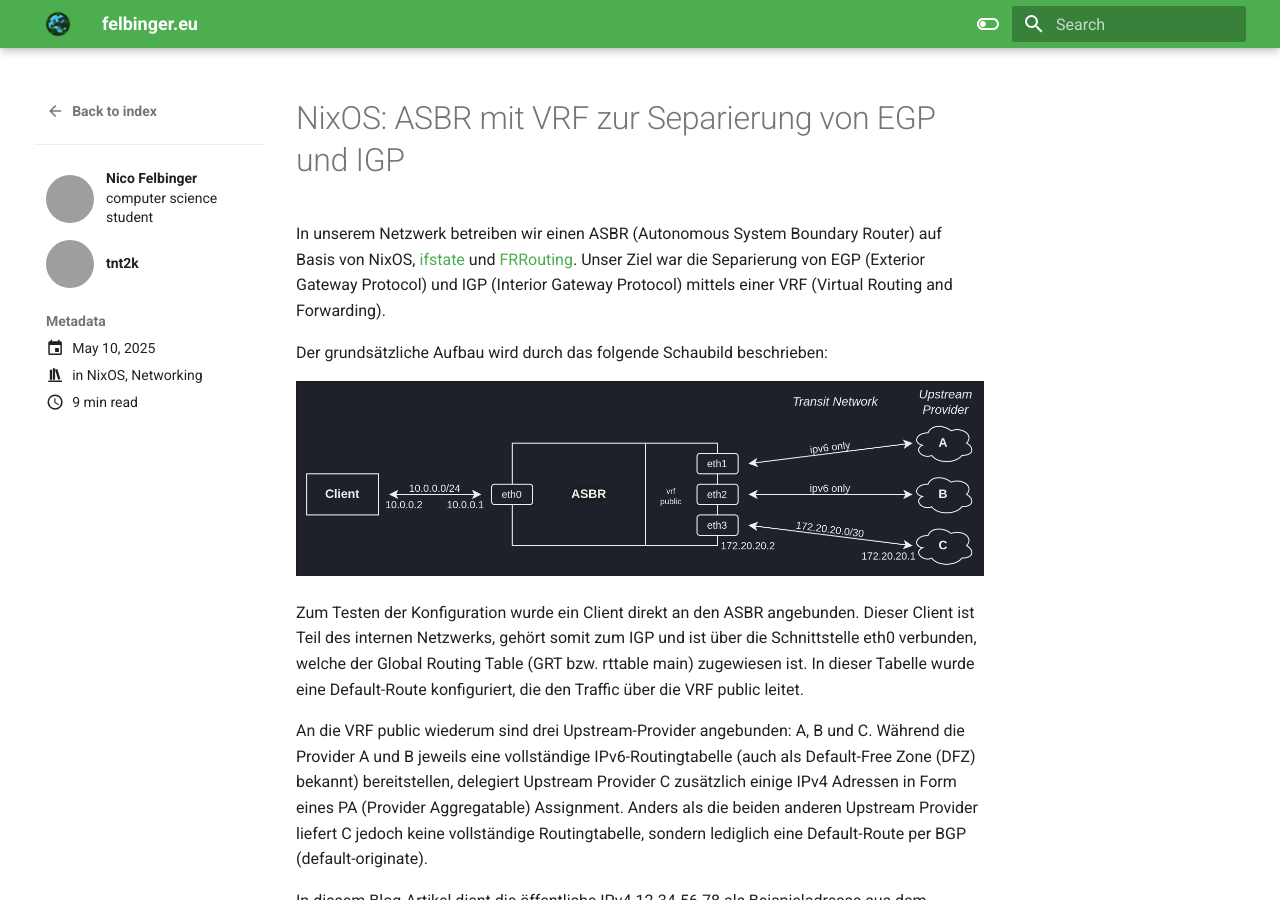
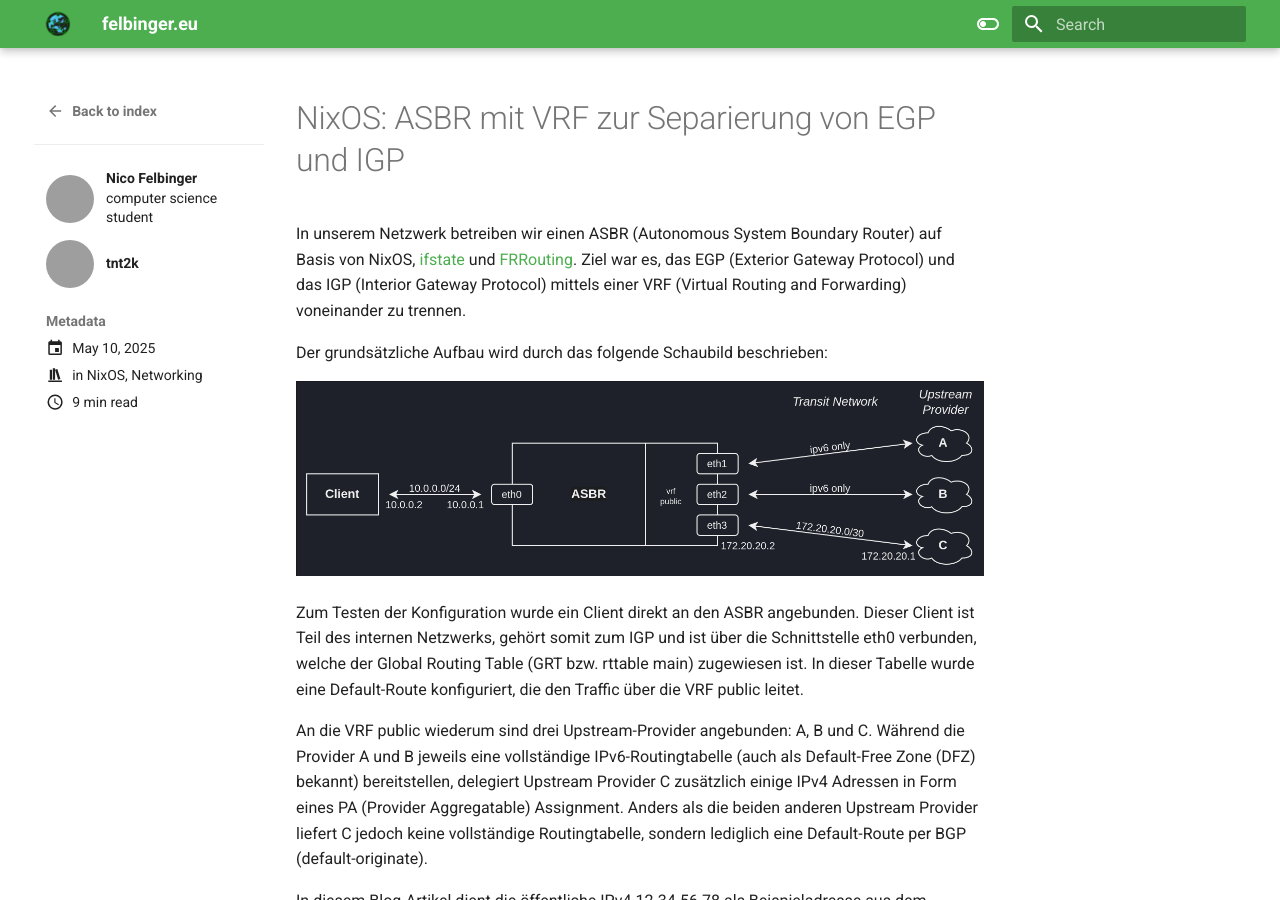
Before and after one commit to felbingereu/website, an MkDocs documentation site: the page built from docs/blog/posts/asbr-igp-egp-separation-using-vrf.md, in a window 1280 px wide and 900 px high. Built offline with MkDocs 1.6.1 and Material for MkDocs 9.7.7, drawn with Linux system fonts in a browser that asks for light colours; plug-ins that fetch from the network failed and are left out; grey boxes are pictures that could not be loaded.

Commit message:
blog/posts/asbr-vrf-separation: reword introduction

```diff
--- a/docs/blog/posts/asbr-igp-egp-separation-using-vrf.md
+++ b/docs/blog/posts/asbr-igp-egp-separation-using-vrf.md
@@ -12,9 +12,9 @@ categories:
 # NixOS: ASBR mit VRF zur Separierung von EGP und IGP
 
 In unserem Netzwerk betreiben wir einen ASBR (Autonomous System Boundary Router) auf Basis
-von NixOS, [ifstate](https://ifstate.net/) und [FRRouting](https://frrouting.org/). Unser
-Ziel war die Separierung von EGP (Exterior Gateway Protocol) und IGP (Interior Gateway
-Protocol) mittels einer VRF (Virtual Routing and Forwarding).
+von NixOS, [ifstate](https://ifstate.net/) und [FRRouting](https://frrouting.org/). Ziel war
+es, das EGP (Exterior Gateway Protocol) und das IGP (Interior Gateway Protocol) mittels
+einer VRF (Virtual Routing and Forwarding) voneinander zu trennen.
 
 <!-- more -->
 
```
